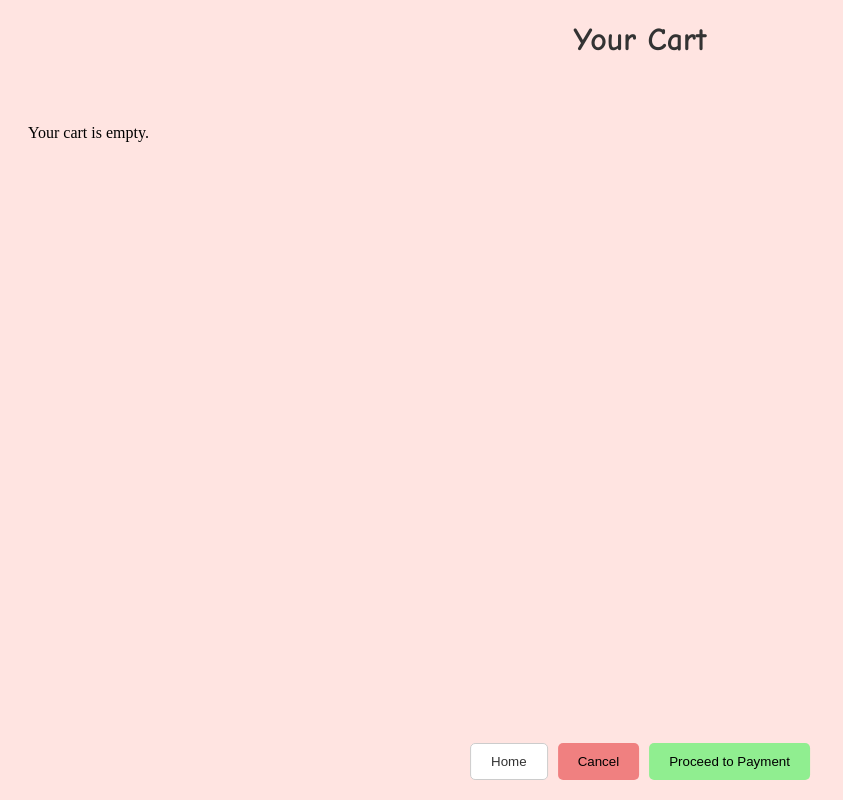
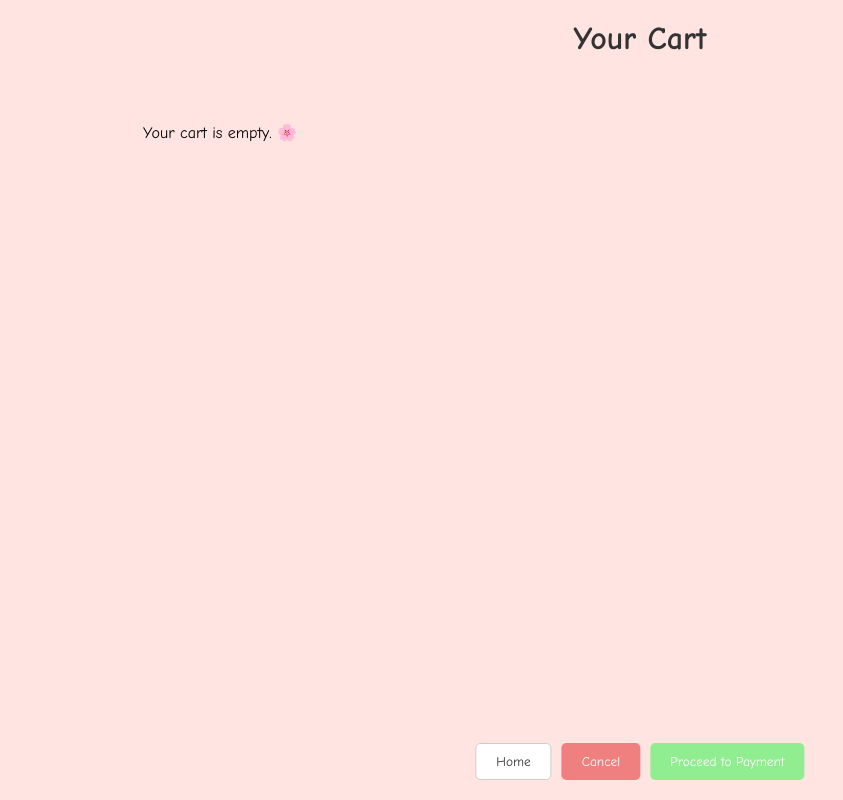
Before and after one commit to vaishnabvi4670/iimb_bba_final-exam_web-development, a plain HTML site: page cart.html in a window 1280 px wide. Shown: the whole page, without its empty margins (0-843 px from the left). Drawn offline with Linux system fonts and the light colour scheme.

Commit message:
Update cart.html

```diff
--- a/cart.html
+++ b/cart.html
@@ -1,68 +1,130 @@
 <!DOCTYPE html>
 <html lang="en">
+<head>
+  <meta charset="UTF-8" />
+  <meta name="viewport" content="width=device-width, initial-scale=1.0" />
+  <title>Cart – Itty Bitty Studios</title>
+  <style>
+    body {
+      background-color: #ffe4e1;
+      font-family: "Comic Sans MS", cursive, sans-serif;
+      margin: 0;
+      padding-bottom: 100px;
+    }
+    h1 {
+      text-align: center;
+      color: #333;
+      margin-top: 20px;
+    }
+    #cartContainer {
+      display: grid;
+      grid-template-columns: repeat(auto-fill, minmax(300px, 1fr));
+      gap: 20px;
+      padding: 20px;
+      justify-content: center;
+      margin-top: 30px;
+    }
+    .itemBox {
+      border: 1px solid #ccc;
+      border-radius: 10px;
+      padding: 15px;
+      background-color: #fff;
+      box-shadow: 2px 2px 10px rgba(0,0,0,0.1);
+      text-align: center;
+    }
+    .itemBox img {
+      width: 100px;
+      border-radius: 8px;
+    }
+    .itemBox p {
+      margin: 10px 0;
+    }
+    .removeBtn {
+      background-color: lightcoral;
+      border: none;
+      padding: 8px 12px;
+      border-radius: 5px;
+      cursor: pointer;
+      color: white;
+    }
+    #totalAmount {
+      text-align: center;
+      font-size: 1.5rem;
+      margin-top: 20px;
+      color: #444;
+    }
+    #buttonContainer {
+      position: fixed;
+      bottom: 20px;
+      left: 50%;
+      transform: translateX(-50%);
+      display: flex;
+      gap: 10px;
+    }
+    #buttonContainer button {
+      padding: 10px 20px;
+      border-radius: 5px;
+      cursor: pointer;
+      font-family: "Comic Sans MS", cursive, sans-serif;
+    }
+    .homeBtn {
+      background-color: white;
+      color: #333;
+      border: 1px solid #ccc;
+    }
+    .cancelBtn {
+      background-color: lightcoral;
+      border: none;
+      color: white;
+    }
+    .payBtn {
+      background-color: lightgreen;
+      border: none;
+      color: white;
+    }
+  </style>
+</head>
+<body>
+  <h1>Your Cart</h1>
+  <div id="cartContainer"></div>
+  <h2 id="totalAmount"></h2>
 
-</html><html><head>
+  <div id="buttonContainer">
+    <button class="homeBtn" onclick="window.location.href='index.html'">Home</button>
+    <button class="cancelBtn" onclick="window.location.href='index.html'">Cancel</button>
+    <button class="payBtn" onclick="window.location.href='payment.html'">Proceed to Payment</button>
+  </div>
 
-    <title>Cart</title>
-  <meta name="viewport" content="width=device-width, initial-scale=1.0">
-</head><body><h1>Your Cart</h1></body></html>
   <script>
-  // 🌸 Page styling
-  document.body.style.backgroundColor = '#ffe4e1'; // Lighter pastel pink
-
-  const heading = document.querySelector('h1');
-  heading.style.textAlign = 'center';
-  heading.style.fontFamily = '"Comic Sans MS", cursive, sans-serif';
-  heading.style.color = '#333';
-
-  // 🛒 Retrieve cart items
     let cartItems = JSON.parse(localStorage.getItem('cartItems')) || [];
-
-  // 🧺 Display cart items
-  const cartContainer = document.createElement('div');
-  cartContainer.style.display = 'grid';
-cartContainer.style.gridTemplateColumns = 'repeat(auto-fill, minmax(300px, 1fr))';
-cartContainer.style.gap = '20px';
-cartContainer.style.padding = '20px';
-cartContainer.style.justifyContent = 'center';
-  cartContainer.style.marginTop = '30px';
+    const cartContainer = document.getElementById('cartContainer');
 
     function renderCart() {
       cartContainer.innerHTML = '';
+      let total = 0;
 
       if (cartItems.length === 0) {
-      cartContainer.innerHTML = '<p>Your cart is empty.</p>';
+        cartContainer.innerHTML = '<p style="text-align:center;">Your cart is empty. 🌸</p>';
+        document.getElementById("totalAmount").textContent = '';
         return;
       }
 
       cartItems.forEach((item, index) => {
+        total += item.price;
+
         const itemBox = document.createElement('div');
-      itemBox.style.border = '1px solid #ccc';
-      itemBox.style.borderRadius = '10px';
-      itemBox.style.padding = '15px';
-      itemBox.style.margin = '10px auto';
-      itemBox.style.width = '300px';
-      itemBox.style.backgroundColor = '#fff';
-      itemBox.style.boxShadow = '2px 2px 10px rgba(0,0,0,0.1)';
+        itemBox.className = 'itemBox';
 
         const img = document.createElement('img');
         img.src = item.image;
         img.alt = item.name;
-      img.style.width = '100px';
-      img.style.borderRadius = '8px';
 
         const name = document.createElement('p');
-      name.textContent = item.name;
-      name.style.fontFamily = '"Comic Sans MS", cursive, sans-serif';
-      name.style.margin = '10px 0';
+        name.textContent = `${item.name} – ₹${item.price}`;
 
         const removeBtn = document.createElement('button');
+        removeBtn.className = 'removeBtn';
         removeBtn.textContent = 'Remove from Cart';
-      removeBtn.style.backgroundColor = 'lightcoral';
-      removeBtn.style.border = 'none';
-      removeBtn.style.padding = '8px 12px';
-      removeBtn.style.borderRadius = '5px';
-      removeBtn.style.cursor = 'pointer';
         removeBtn.onclick = () => {
           cartItems.splice(index, 1);
           localStorage.setItem('cartItems', JSON.stringify(cartItems));
@@ -74,57 +136,11 @@ cartContainer.style.justifyContent = 'center';
         itemBox.appendChild(removeBtn);
         cartContainer.appendChild(itemBox);
       });
+
+      document.getElementById("totalAmount").textContent = `Total: ₹${total}`;
     }
 
-  document.body.appendChild(cartContainer);
     renderCart();
-
-  // 🎀 Bottom buttons
-  const buttonContainer = document.createElement('div');
-  buttonContainer.style.position = 'fixed';
-  buttonContainer.style.bottom = '20px';
-  buttonContainer.style.left = '50%';
-  buttonContainer.style.transform = 'translateX(-50%)';
-  buttonContainer.style.display = 'flex';
-  buttonContainer.style.gap = '10px';
-
-    // 🏠 Add "Home" button
-const homeButton = document.createElement('button');
-homeButton.textContent = 'Home';
-homeButton.style.backgroundColor = 'white';
-homeButton.style.color = '#333';
-homeButton.style.border = '1px solid #ccc';
-homeButton.style.padding = '10px 20px';
-homeButton.style.borderRadius = '5px';
-homeButton.style.cursor = 'pointer';
-homeButton.onclick = () => {
-  window.location.href = 'index.html'; // Redirect to home page
-};
-
-  const cancelButton = document.createElement('button');
-  cancelButton.textContent = 'Cancel';
-  cancelButton.style.backgroundColor = 'lightcoral';
-  cancelButton.style.border = 'none';
-  cancelButton.style.padding = '10px 20px';
-  cancelButton.style.borderRadius = '5px';
-  cancelButton.style.cursor = 'pointer';
-  cancelButton.onclick = () => {
-    window.location.href = 'index.html';
-  };
-
-  const paymentButton = document.createElement('button');
-  paymentButton.textContent = 'Proceed to Payment';
-  paymentButton.style.backgroundColor = 'lightgreen';
-  paymentButton.style.border = 'none';
-  paymentButton.style.padding = '10px 20px';
-  paymentButton.style.borderRadius = '5px';
-  paymentButton.style.cursor = 'pointer';
-  paymentButton.onclick = () => {
-    window.location.href = 'payment.html';
-  };
-
-  buttonContainer.appendChild(homeButton);
-  buttonContainer.appendChild(cancelButton);
-  buttonContainer.appendChild(paymentButton);
-  document.body.appendChild(buttonContainer);
   </script>
+</body>
+</html>
```
Lines whose indentation alone changed are shown as unchanged.
